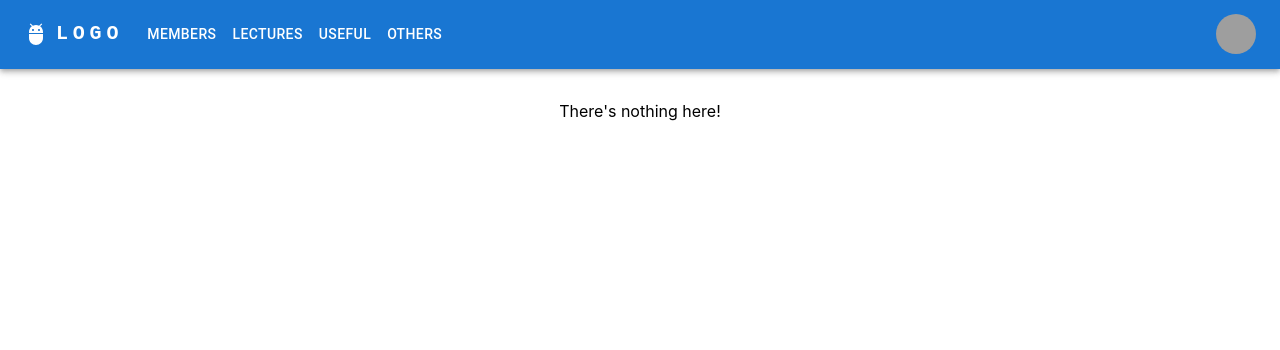
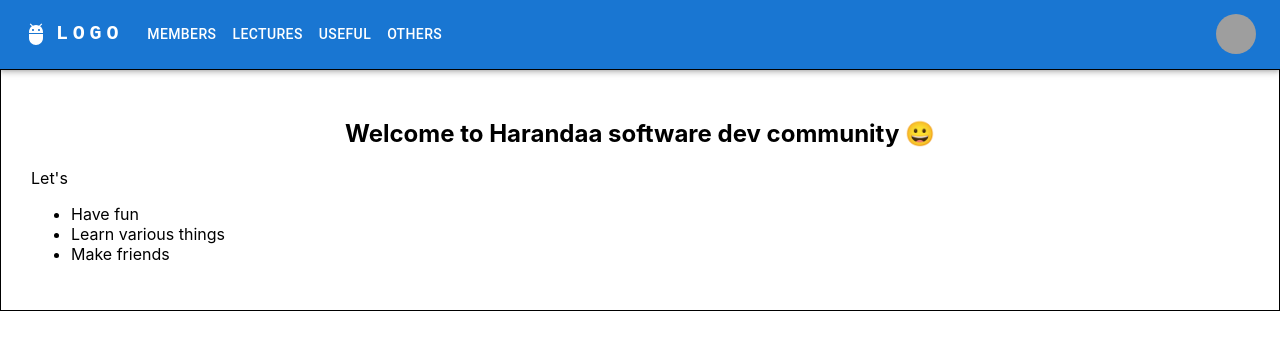
Before and after one commit to eba472/camelCase, a React (Create React App) app: page /welcome in a window 1280 px wide. Shown: the top 350 px of the page. Built offline with nearby package versions, Linux system fonts and the light colour scheme; grey boxes are pictures that could not be loaded.

Commit message:
new links are added

```diff
--- a/package.json
+++ b/package.json
@@ -1,6 +1,7 @@
 {
   "name": "my-app",
   "version": "0.1.0",
+  "homepage": "https://eba472.github.io/harandaa",
   "private": true,
   "dependencies": {
     "@emotion/react": "^11.9.0",
@@ -22,6 +23,8 @@
     "web-vitals": "^2.1.4"
   },
   "scripts": {
+    "predeploy": "npm run build",
+    "deploy": "gh-pages -d build",
     "start": "react-scripts start",
     "build": "react-scripts build",
     "test": "react-scripts test",
@@ -44,5 +47,8 @@
       "last 1 firefox version",
       "last 1 safari version"
     ]
+  },
+  "devDependencies": {
+    "gh-pages": "^4.0.0"
   }
 }
--- a/src/common/Menu.tsx
+++ b/src/common/Menu.tsx
@@ -61,7 +61,12 @@ const ResponsiveAppBar = () => {
               textDecoration: 'none',
             }}
           >
-            LOGO
+            <Link
+              style={{ textDecoration: 'None', color: 'white' }}
+              to='/welcome'
+            >
+              LOGO
+            </Link>
           </Typography>
 
           <Box sx={{ flexGrow: 1, display: { xs: 'flex', md: 'none' } }}>
@@ -96,7 +101,12 @@ const ResponsiveAppBar = () => {
               {pages.map((page) => (
                 <MenuItem key={page} onClick={handleCloseNavMenu}>
                   <Typography textAlign='center'>
-                    <Link style={{textDecoration: 'None', color: 'white'}} to={`/${page}`}>{page}</Link>
+                    <Link
+                      style={{ textDecoration: 'None', color: 'white' }}
+                      to={`/${page}`}
+                    >
+                      {page}
+                    </Link>
                   </Typography>
                 </MenuItem>
               ))}
@@ -128,7 +138,12 @@ const ResponsiveAppBar = () => {
                 onClick={handleCloseNavMenu}
                 sx={{ my: 2, color: 'white', display: 'block' }}
               >
-                <Link style={{textDecoration: 'None', color: 'white'}} to={`/${page}`}>{page}</Link>
+                <Link
+                  style={{ textDecoration: 'None', color: 'white' }}
+                  to={`/${page}`}
+                >
+                  {page}
+                </Link>
               </Button>
             ))}
           </Box>
--- a/src/index.tsx
+++ b/src/index.tsx
@@ -9,6 +9,7 @@ import LectureNotes from './routes/LectureNotes';
 import UsefulLinks from './routes/Useful';
 import Others from './routes/Others';
 import Lecture from './components/Lecture';
+import Welcome from './routes/Welcome';
 
 const root = ReactDOM.createRoot(
   document.getElementById('root') as HTMLElement
@@ -18,6 +19,7 @@ root.render(
     <BrowserRouter>
       <Routes>
         <Route path='/' element={<App />}>
+          <Route path='welcome' element={<Welcome />} />
           <Route path='members' element={<Members />} />
           <Route path='lectures' element={<LectureNotes />}>
             <Route path=':lectureId' element={<Lecture />} />
@@ -28,7 +30,7 @@ root.render(
             path='*'
             element={
               <main style={{ padding: '1rem' }}>
-                <p>There's nothing here!</p>
+                <p>Sorry, this page is empty!</p>
               </main>
             }
           />
--- a/src/routes/Others.tsx
+++ b/src/routes/Others.tsx
@@ -1,6 +1,9 @@
+const Others = () => {
+  return (
+    <div style={{ padding: 30, border: '1px  solid black' }}>
+      <h2>Please feel free to contribute 😀</h2>
+    </div>
+  );
+};
 
-const Others = () => {
-    return <div>Others</div>
-}
-
-export default Others
+export default Others;
--- a/src/routes/Useful.tsx
+++ b/src/routes/Useful.tsx
@@ -1,6 +1,9 @@
+const UsefulLinks = () => {
+  return (
+    <div style={{ padding: 30, border: '1px  solid black' }}>
+      <h2>Please feel free to contribute 😀</h2>
+    </div>
+  );
+};
 
-const UsefulLinks = () => {
-    return <div>Useful</div>
-}
-
-export default UsefulLinks
+export default UsefulLinks;
--- /dev/null
+++ b/src/routes/Welcome.tsx
@@ -0,0 +1,19 @@
+const Welcome = () => {
+  return (
+    <div style={{ padding: 30, border: '1px  solid black' }}>
+      <h2>Welcome to Harandaa software dev community 😀</h2>
+      <div style={{ textAlign: 'left' }}>
+        <p>
+          Let's
+          <ul>
+            <li>Have fun</li>
+            <li>Learn various things</li>
+            <li>Make friends</li>
+          </ul>
+        </p>
+      </div>
+    </div>
+  );
+};
+
+export default Welcome;
```
Also changed, not shown: 1 other file (tests, documents, lock files or other folders).
